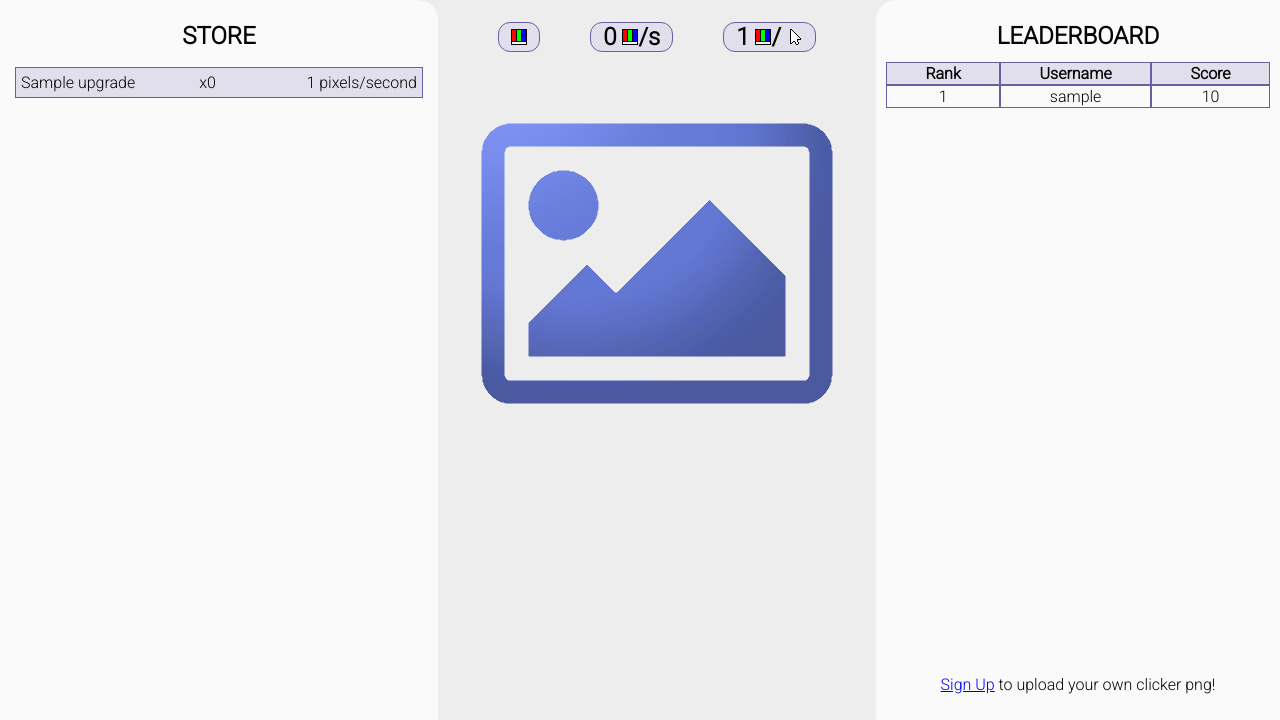
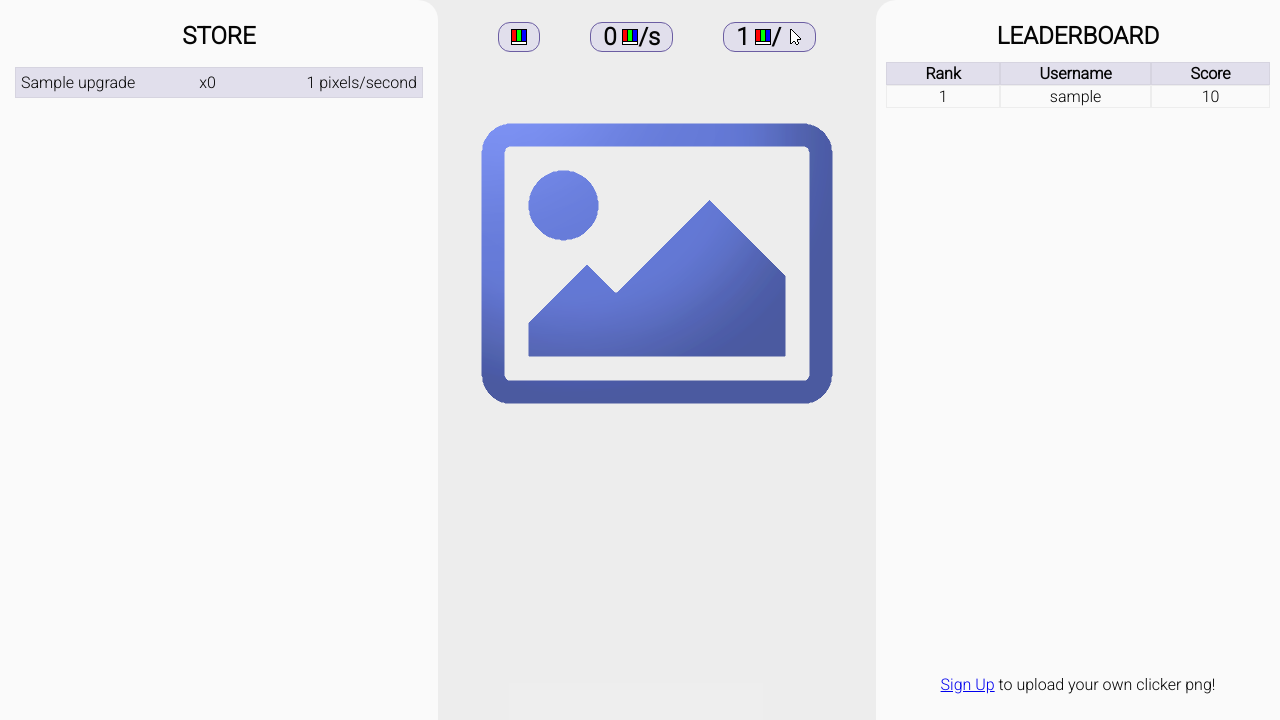
Before and after one commit to Hippodoodle/clicker.png, a Django app: page / in a window 1280 px wide. Shown: the part 80-800 px from the top of the page. Run offline with Django 3.2, Linux system fonts and the light colour scheme; tables that the repository leaves empty hold one stand-in row (values such as "Sample post"); parts of the project's set-up code (start-up, migrations or seed data) failed here and were passed over.

Commit message:
Update border colours to be less harsh

```diff
--- a/static/stylesheet.css
+++ b/static/stylesheet.css
@@ -200,7 +200,7 @@ a:visited {
     margin: 5px;
     cursor: pointer;
     background-color: var(--secondary);
-    border: 1px solid var(--accent);
+    border: 1px solid var(--navbar);
     display: grid;
     grid-template-columns: 45% 10% 45%;
     grid-template-rows: auto;
@@ -259,7 +259,7 @@ a:visited {
 
 .leaderboard th, .leaderboard td {
     width: 10%; /* No idea why this works, but it does */
-    border: 1px solid var(--accent);
+    border: 1px solid var(--navbar);
     overflow-x: hidden;
 }
 
```
